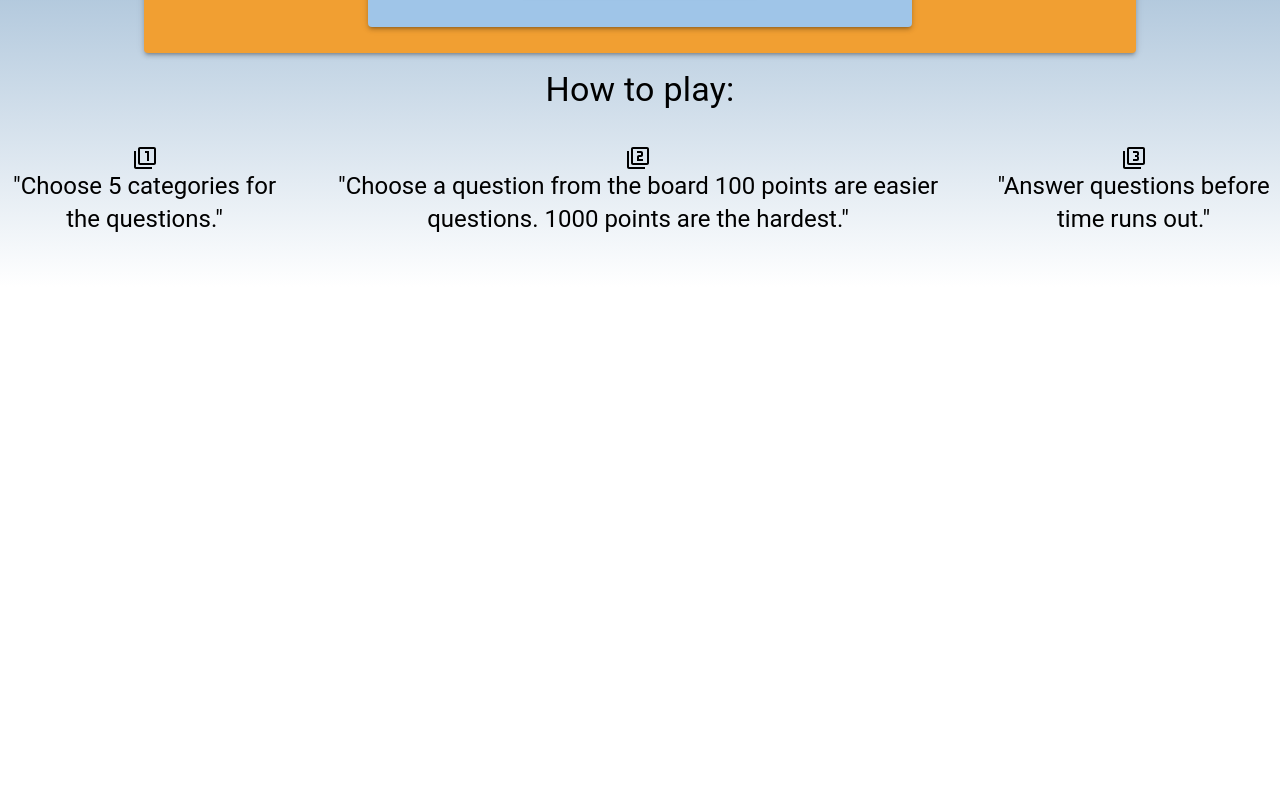
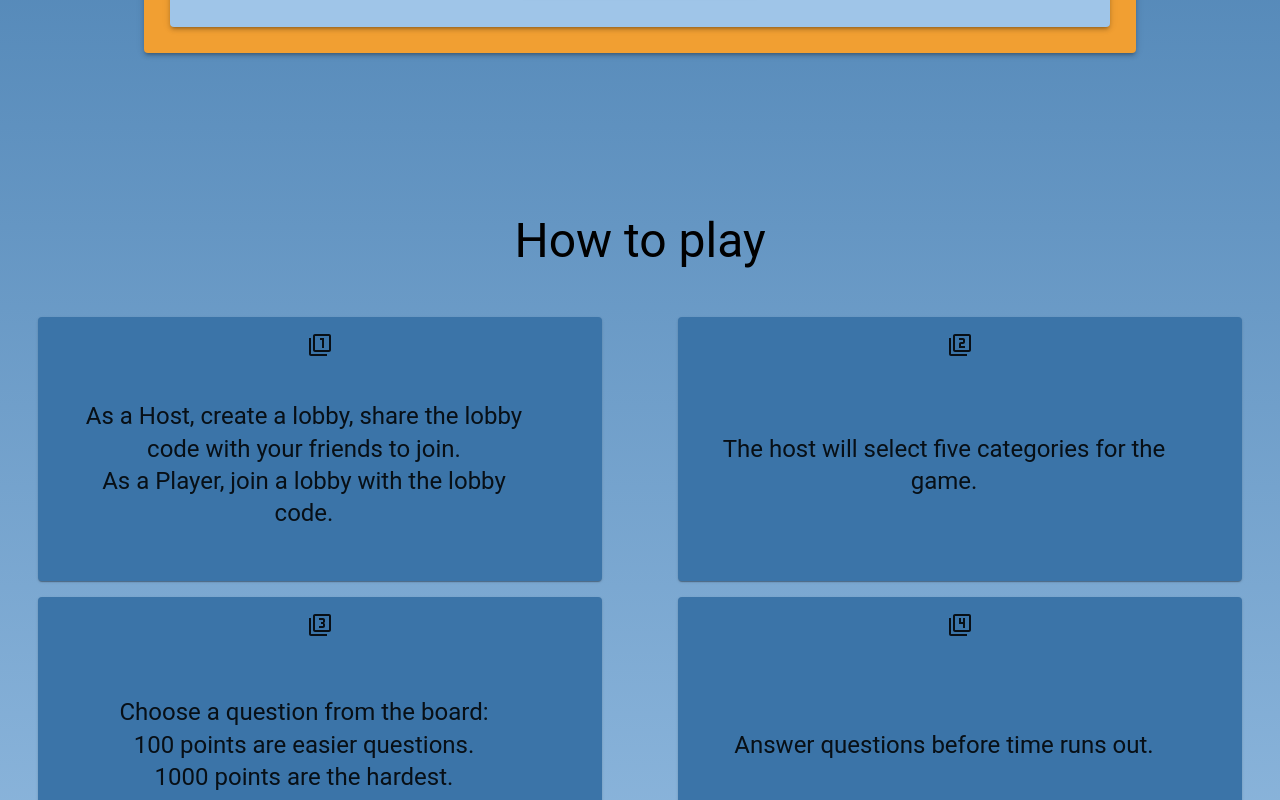
Before and after one commit to The-Older-Ones/frontend-project, a React (Create React App) app: page / in a window 1280 px wide. Shown: the part 460-1260 px from the top of the page. Before the commit the page ends 800 px from the top, so only its background shows below. Built offline with nearby package versions, Linux system fonts and the light colour scheme; no server answers.

Commit message:
changed landingpage design

```diff
--- a/src/App.js
+++ b/src/App.js
@@ -18,4 +18,3 @@ function App() {
 }
 
 export default App;
-//Test ob Account geändert wurde.
--- a/src/components/landingPageComponents/LandingPage.js
+++ b/src/components/landingPageComponents/LandingPage.js
@@ -1,6 +1,6 @@
 import React from 'react';
-import { Box, Typography, useTheme } from '@mui/material';
-import { Filter1, Filter2, Filter3 } from '@mui/icons-material';
+import { Box, Card, Typography, useTheme } from '@mui/material';
+import { Filter1, Filter2, Filter3, Filter4, Filter5 } from '@mui/icons-material';
 import Header from './modularComponents/Header';
 import LobbyCreation from './modularComponents/LobbyCreation';
 
@@ -12,75 +12,97 @@ function LandingPage() {
 		flexDirection: 'column',
 		alignItems: 'center',
 		justifyContent: 'center',
-		// minHeight: "calc(100vh - 96px)", // Updated
 		width: '100%',
-		background: `linear-gradient(${theme.palette.secondary.main}, white)`,
+		// minHeight: '100vh', // this ensures that mainContainerStyle takes up at least the full height of the viewport
+		background: `linear-gradient(${theme.palette.secondary.main}, ${theme.palette.secondary.light})`,
 	};
 
-	const howToPlayStyle = {
+	const cardContainerStyle = {
 		display: 'flex',
-		flexDirection: 'column',
-		justifyContent: 'center',
+		flexWrap: 'wrap', // added this line
+		justifyContent: 'space-around', // changed from 'space-evenly' to 'space-around' for better spacing when wrapping occurs
 		alignItems: 'center',
 		width: '100%',
-		padding: '16px',
-		backgroundColor: 'transparent',
-		color: theme.palette.primary,
+		padding: '1rem', // added padding to prevent cards from sticking to the edges
 	};
 
-	const howToPlayListStyle = {
-		display: 'flex',
-		justifyContent: 'space-evenly',
-		alignItems: 'center',
-		width: '100%',
-		padding: '20px',
-		listStyle: 'none',
-	};
-
-	const listItemStyle = {
+	const cardStyle = {
+		position: 'relative', // added this line to establish a context for absolute positioning
 		display: 'flex',
 		flexDirection: 'column',
 		alignItems: 'center',
 		justifyContent: 'center',
+		padding: '2rem',
+		height: '200px',
+		width: '100%',
+		maxWidth: '500px',
+		background: theme.palette.secondary.main,
+		marginBottom: '1rem',
 	};
 
-	const numberedIcons = [<Filter1 />, <Filter2 />, <Filter3 />];
+	const iconStyle = {
+		position: 'absolute', // the icon will be positioned absolutely within the card
+		top: '1rem', // adjust as necessary to create space at the top
+		width: '100%', // this makes sure the icon is centered horizontally
+		textAlign: 'center', // this centers the icon horizontally
+	};
 
 	return (
-		<Box
-			sx={{
-				width: '100%',
-				display: 'flex',
-				flexDirection: 'column',
-				minHeight: '100vh',
-			}}
-		>
+		<div>
 			<Box style={mainContainerStyle}>
 				<Header />
 				<LobbyCreation />
-				<Box style={howToPlayStyle}>
-					<Typography variant='h4'>How to play:</Typography>
-					<ul style={howToPlayListStyle}>
-						{[
-							<Typography variant='h5' style={{ textAlign: 'center', justifyContent: 'center' }}>
-								"Choose 5 categories for the questions."
-							</Typography>,
-							<Typography variant='h5' style={{ textAlign: 'center', justifyContent: 'center' }}>
-								"Choose a question from the board 100 points are easier questions. 1000 points are the hardest."
-							</Typography>,
-							<Typography variant='h5' style={{ textAlign: 'center', justifyContent: 'center' }}>
-								"Answer questions before time runs out."
-							</Typography>,
-						].map((text, index) => (
-							<li key={index} style={listItemStyle}>
-								{numberedIcons[index]}
-								{text}
-							</li>
-						))}
-					</ul>
-				</Box>
+				<Typography variant='h3' style={{ textAlign: 'center', marginTop: '10rem', marginBottom: '2rem' }}>
+					How to play
+				</Typography>
+
+				<div style={cardContainerStyle}>
+					<Card style={cardStyle}>
+						<div style={iconStyle}>
+							<Filter1 />
+						</div>
+						<Typography variant='h5' style={{ textAlign: 'center', margin: '2rem 2rem 0 0' }}>
+							As a Host, create a lobby, share the lobby code with your friends to join. <br />
+							As a Player, join a lobby with the lobby code.
+						</Typography>
+					</Card>
+					<Card style={cardStyle}>
+						<div style={iconStyle}>
+							<Filter2 />
+						</div>
+						<Typography variant='h5' style={{ textAlign: 'center', margin: '2rem 2rem 0 0' }}>
+							The host will select five categories for the game.
+						</Typography>
+					</Card>
+					<Card style={cardStyle}>
+						<div style={iconStyle}>
+							<Filter3 />
+						</div>
+						<Typography variant='h5' style={{ textAlign: 'center', margin: '2rem 2rem 0 0' }}>
+							Choose a question from the board: <br />
+							100 points are easier questions. <br />
+							1000 points are the hardest.
+						</Typography>
+					</Card>
+					<Card style={cardStyle}>
+						<div style={iconStyle}>
+							<Filter4 />
+						</div>
+						<Typography variant='h5' style={{ textAlign: 'center', margin: '2rem 2rem 0 0' }}>
+							Answer questions before time runs out.
+						</Typography>
+					</Card>
+					<Card style={cardStyle}>
+						<div style={iconStyle}>
+							<Filter5 />
+						</div>
+						<Typography variant='h5' style={{ textAlign: 'center', margin: '2rem 2rem 0 0' }}>
+							Be smarter than your friends and win the game!
+						</Typography>
+					</Card>
+				</div>
 			</Box>
-		</Box>
+		</div>
 	);
 }
 
--- a/src/components/landingPageComponents/modularComponents/Header.js
+++ b/src/components/landingPageComponents/modularComponents/Header.js
@@ -20,7 +20,7 @@ function Header() {
 				</Typography>
 				<Box sx={{ display: 'flex', alignItems: 'center' }}>
 					{user && (
-						<Typography variant='p' sx={{ mr: 1 }}>
+						<Typography>
 							{user.user}
 						</Typography>
 					)}
--- a/src/components/landingPageComponents/modularComponents/stepper/ConfirmLobby.js
+++ b/src/components/landingPageComponents/modularComponents/stepper/ConfirmLobby.js
@@ -19,8 +19,8 @@ function ConfirmLobby() {
 			style={{
 				my: theme.spacing(2),
 				padding: '32px',
-				width: '50%',
-				height: '50%',
+				width: '100%',
+				height: '75%',
 				backgroundColor: theme.palette.secondary.light,
 				borderRadius: '4px',
 				margin: '10px',
--- a/src/components/landingPageComponents/modularComponents/stepper/CreateAvatar.js
+++ b/src/components/landingPageComponents/modularComponents/stepper/CreateAvatar.js
@@ -29,7 +29,7 @@ function CreateAvatar() {
 			elevation={3}
 			style={{
 				padding: '32px',
-				width: '50%',
+				width: '100%',
 				height: '75%',
 				backgroundColor: theme.palette.secondary.light,
 				borderRadius: '4px',
--- a/src/components/landingPageComponents/modularComponents/stepper/LobbyChoice.js
+++ b/src/components/landingPageComponents/modularComponents/stepper/LobbyChoice.js
@@ -48,7 +48,7 @@ function LobbyChoice() {
 			style={{
 				my: theme.spacing(2),
 				padding: '32px',
-				width: '50%',
+				width: '100%',
 				height: '75%',
 				backgroundColor: theme.palette.secondary.light,
 				borderRadius: '4px',
--- a/src/components/lobbyComponents/ruleComponents/RuleSet.js
+++ b/src/components/lobbyComponents/ruleComponents/RuleSet.js
@@ -1,23 +1,8 @@
-import React from "react";
-import HeadingCard from "../cardComponents/HeadingCard";
-import {
-  Box,
-  Divider,
-  Card,
-  CardContent,
-  Typography,
-  IconButton,
-  Dialog,
-  DialogTitle,
-  DialogContent,
-  DialogContentText,
-  DialogActions,
-  Button,
-  FormControl,
-  Checkbox,
-} from "@mui/material";
-import SettingsIcon from "@mui/icons-material/Settings";
-import { useTheme } from "@emotion/react";
+import React from 'react';
+import HeadingCard from '../cardComponents/HeadingCard';
+import { Box, Divider, Card, CardContent, Typography, IconButton, Dialog, DialogTitle, DialogContent, DialogContentText, DialogActions, Button, FormControl, Checkbox } from '@mui/material';
+import SettingsIcon from '@mui/icons-material/Settings';
+import { useTheme } from '@emotion/react';
 
 function RuleSet() {
 	const theme = useTheme();
@@ -25,8 +10,8 @@ function RuleSet() {
 	// Modal with functionality is coming
 	return (
 		<Box>
-      <Box display="flex">
-        <HeadingCard title="Rule Set" variant="5" />
+			<Box display='flex'>
+				<HeadingCard title='Rule Set' variant='5' />
 				<IconButton>
 					<SettingsIcon />
 				</IconButton>
@@ -39,8 +24,8 @@ function RuleSet() {
 						</FormControl>
 					</DialogContent>
 					<DialogActions>
-            <Button variant="contained">Cancel</Button>
-            <Button variant="contained">Save</Button>
+						<Button variant='contained'>Cancel</Button>
+						<Button variant='contained'>Save</Button>
 					</DialogActions>
 				</Dialog>
 			</Box>
@@ -49,35 +34,39 @@ function RuleSet() {
 
 			<Card sx={{ my: theme.spacing(1) }}>
 				<CardContent>
-          <Typography variant="h6">Rule #1</Typography>
-          <Typography variant="body2">
-            Lorem ipsum dolor sit amet consectetur adipisicing elit. Impedit,
-            voluptatem? Enim tenetur libero vel ratione soluta adipisci, illo
-            quas dolorem odit, nesciunt a. Aperiam reprehenderit, atque tempore
-            ea eum nesciunt?
+					<Typography variant='h6'>Rule #1</Typography>
+					<Typography variant='body2'>
+						As a Host, create a lobby, share the lobby code with your friends to join. <br />
+						As a Player, join a lobby with the lobby code.
 					</Typography>
 				</CardContent>
 			</Card>
 			<Card sx={{ my: theme.spacing(1) }}>
 				<CardContent>
-          <Typography variant="h6">Rule #2</Typography>
-          <Typography variant="body2">
-            Lorem ipsum dolor sit amet consectetur adipisicing elit. Impedit,
-            voluptatem? Enim tenetur libero vel ratione soluta adipisci, illo
-            quas dolorem odit, nesciunt a. Aperiam reprehenderit, atque tempore
-            ea eum nesciunt?
+					<Typography variant='h6'>Rule #2</Typography>
+					<Typography variant='body2'>The host will select five categories for the game.</Typography>
+				</CardContent>
+			</Card>
+			<Card sx={{ my: theme.spacing(1) }}>
+				<CardContent>
+					<Typography variant='h6'>Rule #3</Typography>
+					<Typography variant='body2'>
+						Choose a question from the board: <br />
+						100 points are easier questions. <br />
+						1000 points are the hardest.
 					</Typography>
 				</CardContent>
 			</Card>
 			<Card sx={{ my: theme.spacing(1) }}>
 				<CardContent>
-          <Typography variant="h6">Rule #3</Typography>
-          <Typography variant="body2">
-            Lorem ipsum dolor sit amet consectetur adipisicing elit. Impedit,
-            voluptatem? Enim tenetur libero vel ratione soluta adipisci, illo
-            quas dolorem odit, nesciunt a. Aperiam reprehenderit, atque tempore
-            ea eum nesciunt?
-          </Typography>
+					<Typography variant='h6'>Rule #4</Typography>
+					<Typography variant='body2'>Answer questions before time runs out.</Typography>
+				</CardContent>
+			</Card>
+			<Card sx={{ my: theme.spacing(1) }}>
+				<CardContent>
+					<Typography variant='h6'>Rule #5</Typography>
+					<Typography variant='body2'>Be smarter than your friends and win the game!</Typography>
 				</CardContent>
 			</Card>
 		</Box>
```
Also changed, not shown: src/components/landingPageComponents/modularComponents/LobbyCreation.js (+19 -37 lines), src/theme/index.js (+24 -17 lines). Lines whose indentation alone changed are shown as unchanged.
